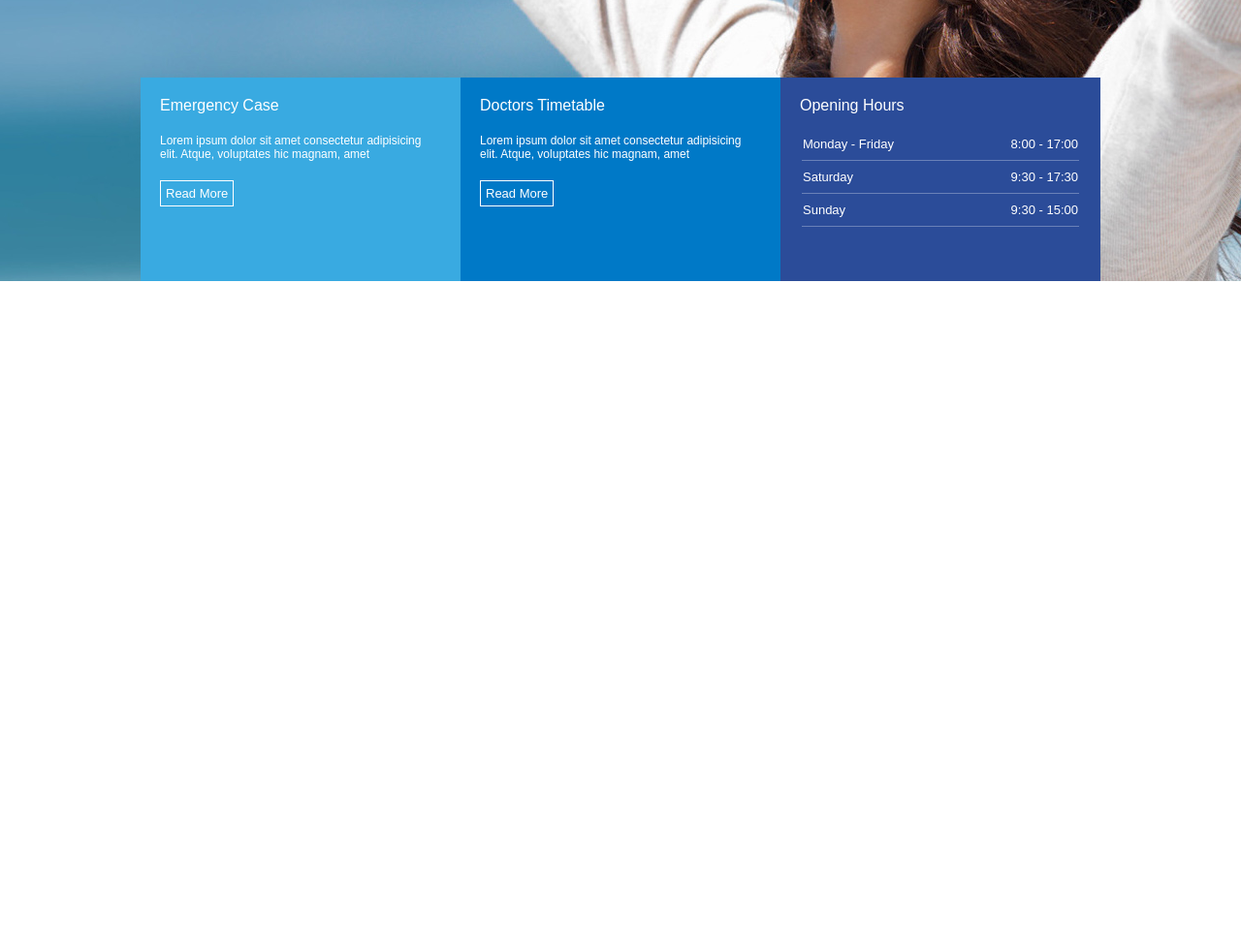
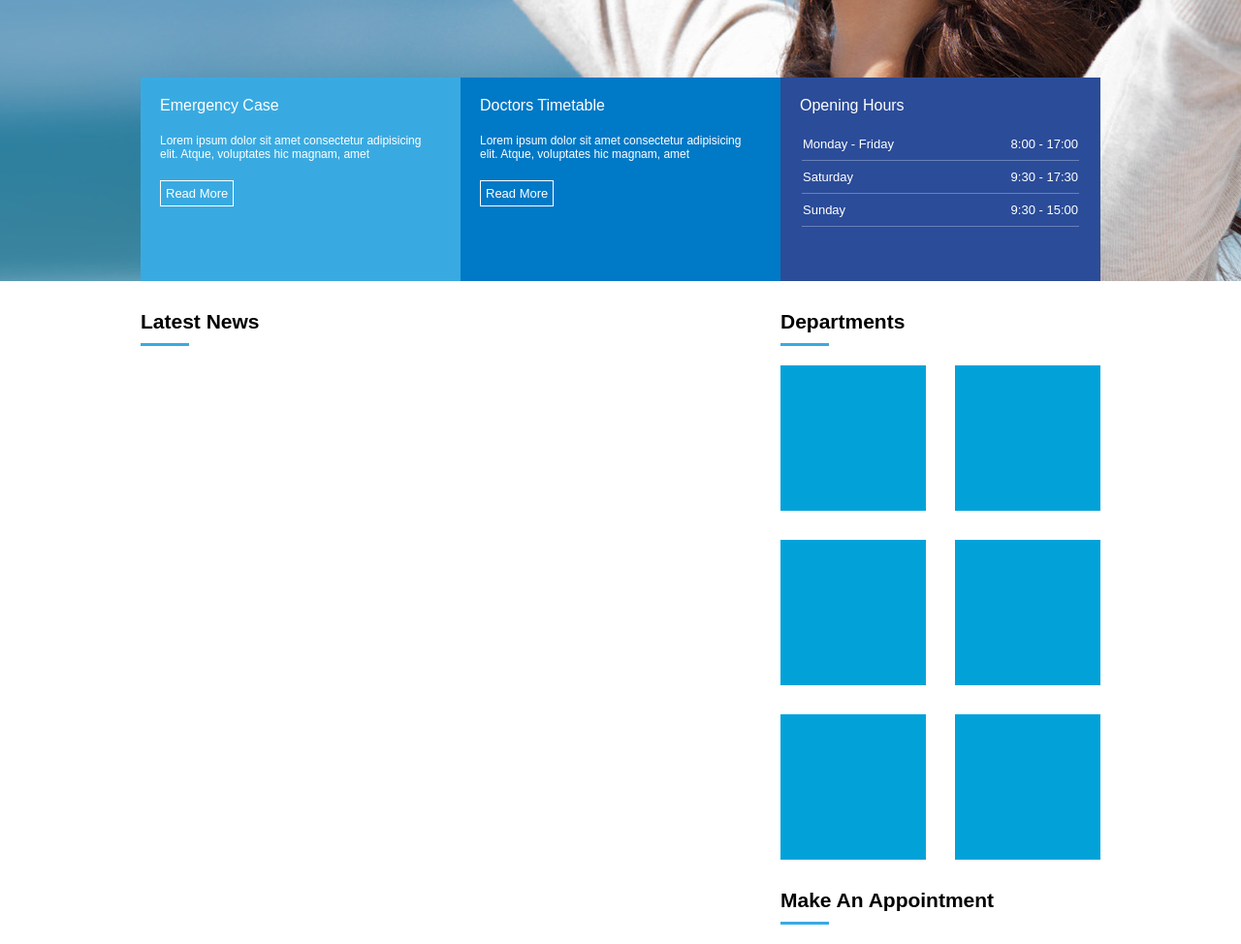
Before and after one commit to VitorMendesGallo/medicenter, a plain HTML site: page index.html in a window 1280 px wide. Shown: the part 500-1474 px from the top of the page at 97% size. Before the commit the page ends 800 px from the top, so only its background shows below. Drawn offline with Linux system fonts and the light colour scheme.

Commit message:
working on the aside

```diff
--- a/assets/css/style.css
+++ b/assets/css/style.css
@@ -149,3 +149,46 @@ nav .active a, nav a:hover{
     font-size:13px;
     color: white;
 }
+
+#geral{
+    display:flex;
+    justify-content:center;
+}
+
+#geral section{
+    flex:2;
+}
+
+#geral aside{
+    flex:1;
+}
+
+.widget_title{
+    margin: 30px 0px 20px 0px;
+}
+
+.widget_title_text{
+    color: black;
+    font-size: 21px;
+    font-weight: bold;
+}
+
+.widget_title_bar{
+    width: 50px;
+    height: 3px;
+    background-color: #39aae1;
+    margin-top: 10px;
+}
+
+.card_departments{
+    flex: 2;
+    display: flex;
+    flex-flow: row wrap;
+    gap: 30px;
+}
+
+.card_departments_item{
+    width: 150px;
+    height: 150px;
+    background-color: #02a2d9;
+}
--- a/index.html
+++ b/index.html
@@ -72,5 +72,49 @@
                 </div>
             </div>
         </section>
+
+        <section id="geral">
+            <div class="container">
+                <section>
+                    <div class="widget">
+                        <div class="widget_title">
+                            <div class="widget_title_text">Latest News</div>
+                            <div class="widget_title_bar"></div>
+                        </div>
+
+                        <div class="widget_body"></div>
+                    </div>
+                </section>
+                <aside>
+                    <div class="widget">
+                        <div class="widget_title">
+                            <div class="widget_title_text">Departments</div>
+                            <div class="widget_title_bar"></div>
+                        </div>
+
+                        <div class="widget_body column">
+                            <section class="card_departments">
+                                <div class="card_departments_item"></div>
+                                <div class="card_departments_item"></div>
+                                <div class="card_departments_item"></div>
+                                <div class="card_departments_item"></div>
+                                <div class="card_departments_item"></div>
+                                <div class="card_departments_item"></div>
+                            </section>
+                        </div>
+                    </div>
+                    <div class="widget">
+                        <div class="widget_title">
+                            <div class="widget_title_text">
+                                Make An Appointment
+                            </div>
+                            <div class="widget_title_bar"></div>
+                        </div>
+
+                        <div class="widget_body"></div>
+                    </div>
+                </aside>
+            </div>
+        </section>
     </body>
 </html>
```
